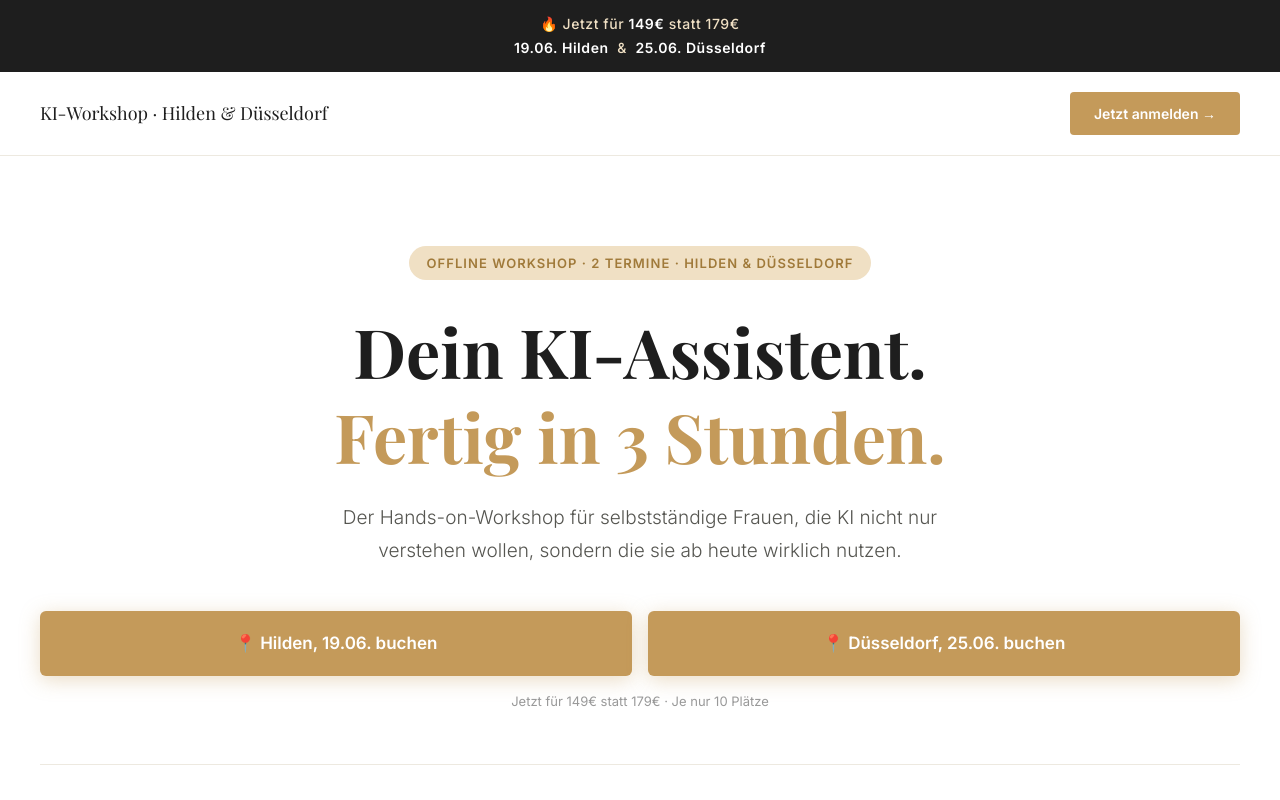
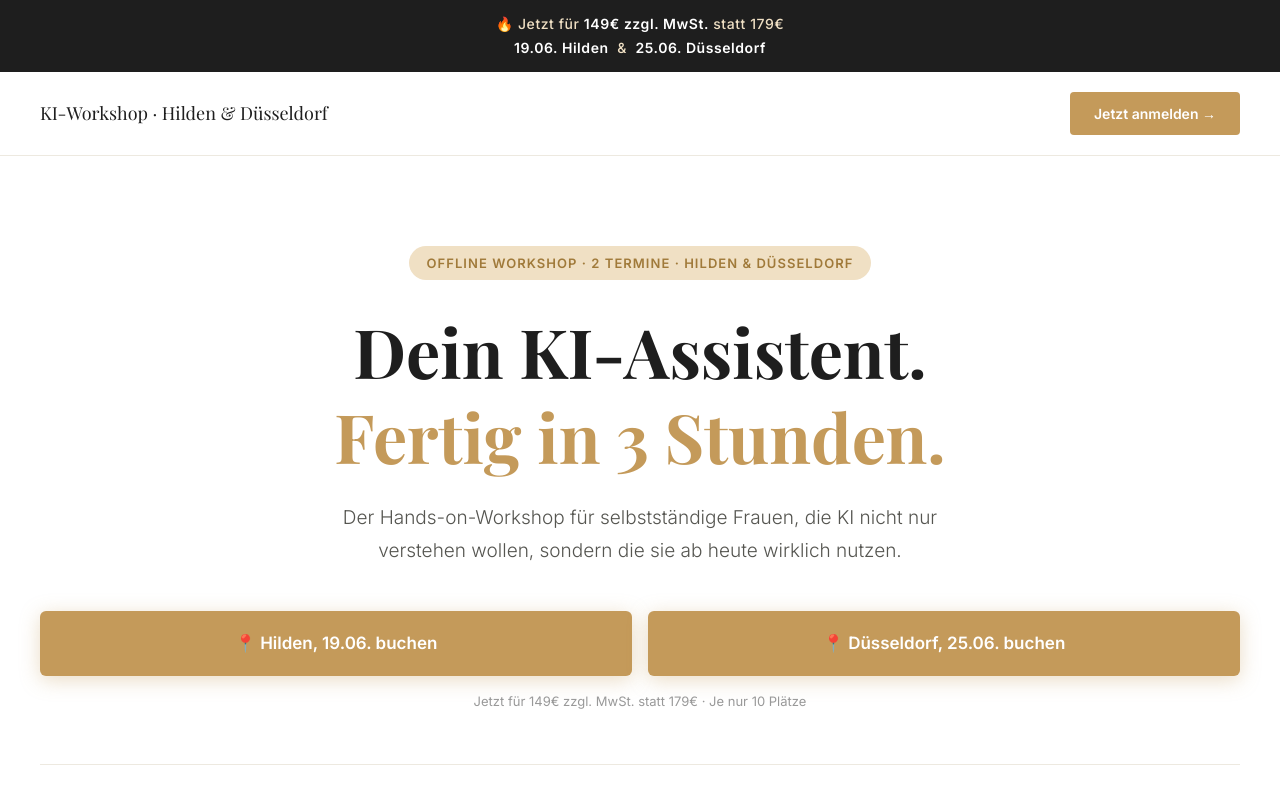
Before and after one commit to Klickrausch/KI-Workshop, a plain HTML site: page index.html in a window 1280 px wide. Shown: the top 800 px of the page. Drawn offline with nearby package versions, Linux system fonts and the light colour scheme.

Commit message:
zzgl. MwSt. hinter alle 149€ ergaenzt

```diff
--- a/index.html
+++ b/index.html
@@ -481,7 +481,7 @@
 
 <!-- ANNOUNCEMENT BAR -->
 <div class="announcement">
-  🔥 Jetzt für <span>149€</span> statt 179€<br>
+  🔥 Jetzt für <span>149€ zzgl. MwSt.</span> statt 179€<br>
   <span>19.06. Hilden</span> &nbsp;&amp;&nbsp; <span>25.06. Düsseldorf</span>
 </div>
 
@@ -503,7 +503,7 @@
     <a class="cta-primary" href="https://buy.stripe.com/dRm3cu53s0XwcXO0xDdIA02" target="_blank">📍 Hilden, 19.06. buchen</a>
     <a class="cta-primary" href="https://buy.stripe.com/dRm5kC9jIfSqga05RXdIA01" target="_blank">📍 Düsseldorf, 25.06. buchen</a>
   </div>
-  <p class="cta-sub">Jetzt für 149€ statt 179€ · Je nur 10 Plätze</p>
+  <p class="cta-sub">Jetzt für 149€ zzgl. MwSt. statt 179€ · Je nur 10 Plätze</p>
 
   <div class="hero-trust">
     <div class="trust-item">
@@ -634,7 +634,7 @@
       <li><span class="check">✓</span> Einen Platz in einer Gruppe Gleichgesinnter</li>
     </ul>
     <div class="price-box">
-      <div class="early">🔥 Jetzt für 149€ statt 179€</div>
+      <div class="early">🔥 Jetzt für 149€ zzgl. MwSt. statt 179€</div>
       <div class="price">149€<span> zzgl. MwSt.</span></div>
       <div class="original">Regulär 179€ · je nur 10 Plätze pro Termin</div>
       <div style="display:grid; grid-template-columns:1fr 1fr; gap:14px; margin-top:20px;">
@@ -685,7 +685,7 @@
 <!-- FINAL CTA -->
 <section class="final-cta">
   <h2>Dein Platz wartet,<br>aber nicht lange.</h2>
-  <p>Je nur 10 Plätze · Jetzt für 149€ statt 179€ · Zwei Termine zur Auswahl</p>
+  <p>Je nur 10 Plätze · Jetzt für 149€ zzgl. MwSt. statt 179€ · Zwei Termine zur Auswahl</p>
   <div class="booking-buttons">
     <a class="cta-ghost" href="https://buy.stripe.com/dRm3cu53s0XwcXO0xDdIA02" target="_blank">📍 Hilden, 19.06. buchen</a>
     <a class="cta-ghost" href="https://buy.stripe.com/dRm5kC9jIfSqga05RXdIA01" target="_blank">📍 Düsseldorf, 25.06. buchen</a>
```
